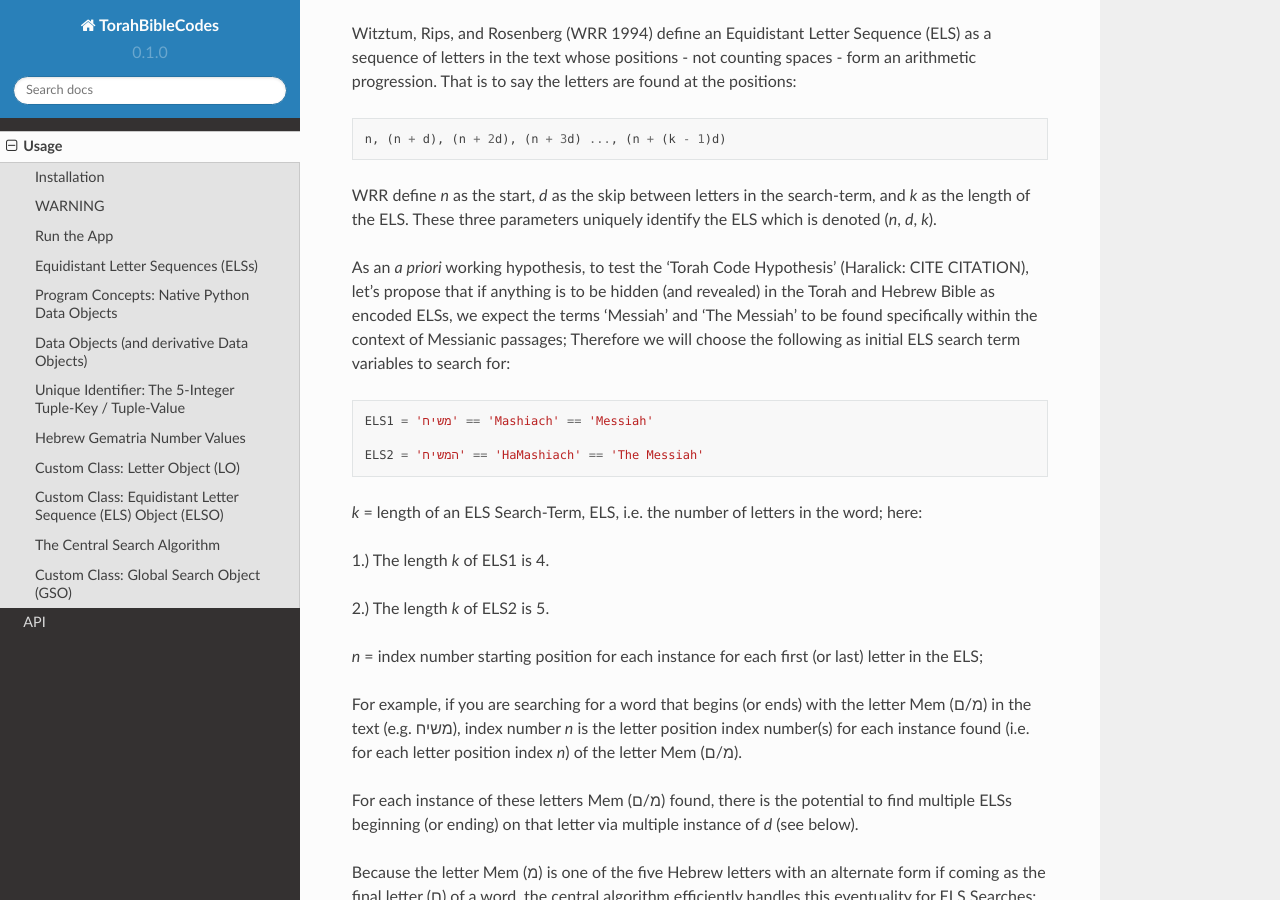
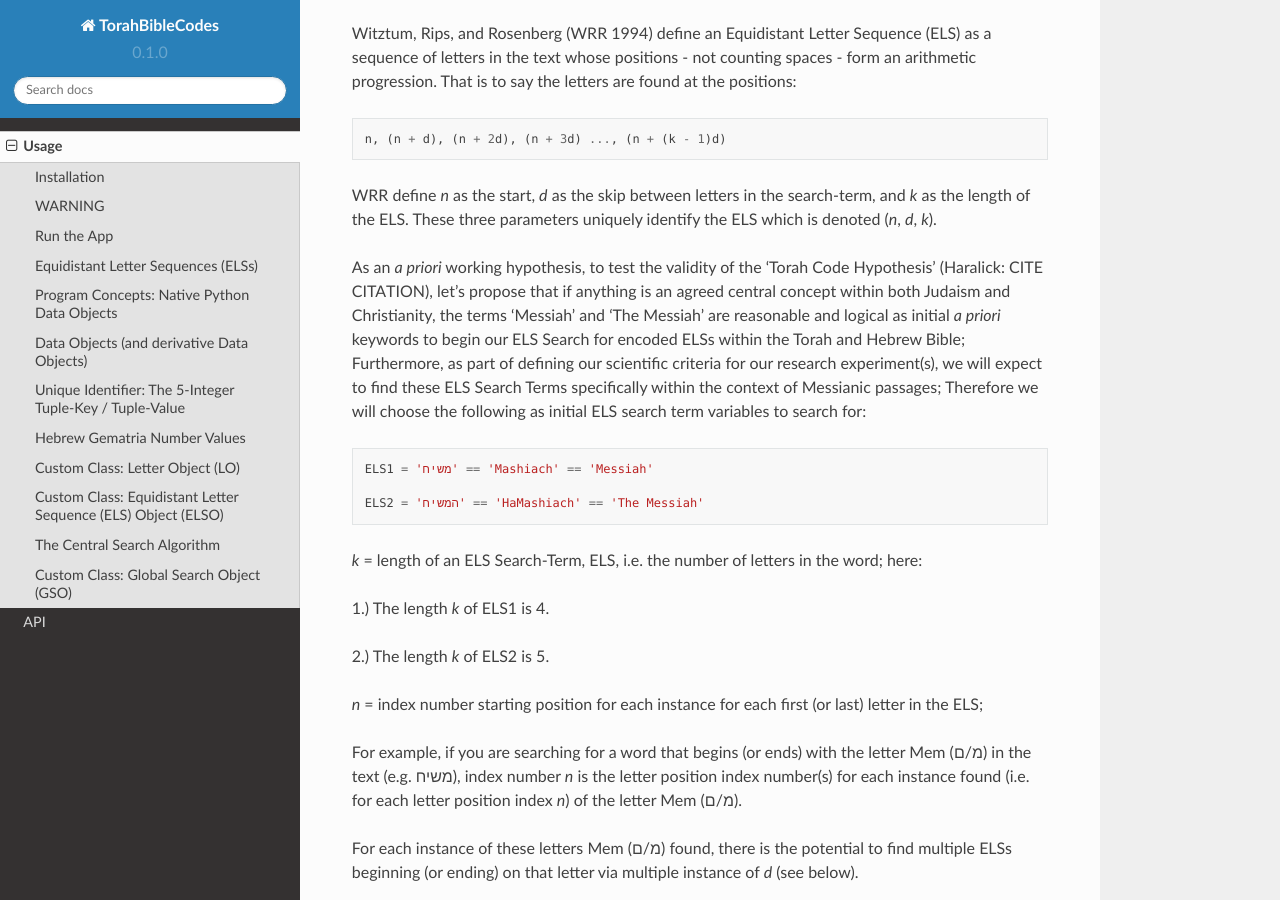
Before and after one commit to TorahBibleCodes/TorahBibleCodes_Sphinx, a Sphinx documentation site: the page built from docs/source/usage.rst, in a window 1280 px wide and 900 px high, scrolled down 2494 px. Built offline with Sphinx 7.4.7 and the Read the Docs theme 2.0.0, drawn with Linux system fonts in a browser that asks for light colours.

Commit message:
Update usage.rst

```diff
--- a/docs/source/usage.rst
+++ b/docs/source/usage.rst
@@ -118,7 +118,7 @@ Witztum, Rips, and Rosenberg (WRR 1994) define an Equidistant Letter Sequence (E
 
 WRR define *n* as the start, *d* as the skip between letters in the search-term, and *k* as the length of the ELS. These three parameters uniquely identify the ELS which is denoted (*n*, *d*, *k*).
 
-As an *a priori* working hypothesis, to test the 'Torah Code Hypothesis' (Haralick: CITE CITATION), let's propose that if anything is to be hidden (and revealed) in the Torah and Hebrew Bible as encoded ELSs, we expect the terms 'Messiah' and 'The Messiah' to be found specifically within the context of Messianic passages; Therefore we will choose the following as initial ELS search term variables to search for::
+As an *a priori* working hypothesis, to test the validity of the 'Torah Code Hypothesis' (Haralick: CITE CITATION), let's propose that if anything is an agreed central concept within both Judaism and Christianity, the terms 'Messiah' and 'The Messiah' are reasonable and logical as initial *a priori* keywords to begin our ELS Search for encoded ELSs within the Torah and Hebrew Bible; Furthermore, as part of defining our scientific criteria for our research experiment(s), we will expect to find these ELS Search Terms specifically within the context of Messianic passages; Therefore we will choose the following as initial ELS search term variables to search for::
 
    ELS1 = 'משיח' == 'Mashiach' == 'Messiah'
 
```
